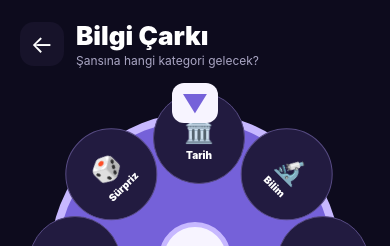
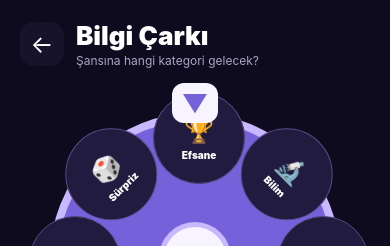
Before and after one commit to fiko933507/bir_bilgi, a React Native app: screen / in a window 390 px wide. Both pictures are taken after a click on the element 195 px from the left and 348 px from the top of the page. Shown: the top 246 px of the page. Built offline with nearby package versions, Linux system fonts and the light colour scheme.

Commit message:
feat: add legendary wheel slice

```diff
--- a/src/WheelGame.js
+++ b/src/WheelGame.js
@@ -3,7 +3,7 @@ import {View,Text,Pressable,StyleSheet,Animated,Easing} from "react-native";
 
 const SEGMENTS=[
  {name:"Tarih",icon:"🏛️"},{name:"Bilim",icon:"🔬"},{name:"Uzay",icon:"🌌"},{name:"Hayvanlar",icon:"🐾"},
- {name:"Dünya",icon:"🌍"},{name:"Teknoloji",icon:"💻"},{name:"İnsan",icon:"🧠"},{name:"Sürpriz",icon:"🎲"}
+ {name:"Dünya",icon:"🌍"},{name:"Teknoloji",icon:"💻"},{name:"İnsan",icon:"🧠"},{name:"Sürpriz",icon:"🎲"},{name:"Efsane",icon:"🏆",legendary:true}
 ];
 
 export default function WheelGame({onSelected,onBack}){
@@ -15,7 +15,7 @@ export default function WheelGame({onSelected,onBack}){
   const target=360*6+(360-(index*segment+segment/2));
   setSpinning(true);setResult(null);
   Animated.timing(rotation,{toValue:target,duration:4200,easing:Easing.out(Easing.cubic),useNativeDriver:true}).start(({finished})=>{
-   if(finished){setResult(SEGMENTS[index]);setSpinning(false);setTimeout(()=>onSelected(SEGMENTS[index].name),650);}
+   if(finished){setResult(SEGMENTS[index]);setSpinning(false);setTimeout(()=>onSelected(SEGMENTS[index].name,!!SEGMENTS[index].legendary),650);}
   });
  };
  const spinStyle={transform:[{rotate:rotation.interpolate({inputRange:[0,360],outputRange:["0deg","360deg"]})}]};
@@ -28,7 +28,7 @@ export default function WheelGame({onSelected,onBack}){
     <View style={w.center}><Text style={w.centerIcon}>?</Text></View>
    </Animated.View>
   </View>
-  {result?<View style={w.result}><Text style={w.resultSmall}>ÇARK DURDU!</Text><Text style={w.resultTitle}>{result.icon} {result.name}</Text><Text style={w.resultText}>{result.name==="Sürpriz"?"Her kategoriden sürpriz bir soru hazırlanıyor.":"Bu kategoriden şansına özel bir soru geliyor."}</Text></View>:<Text style={w.hint}>{spinning?"Dönüyor...":"Çarkı çevir ve şansını dene!"}</Text>}
+  {result?<View style={w.result}><Text style={w.resultSmall}>{result.legendary?"🏆 EFSANEVİ DİLİM!":"ÇARK DURDU!"}</Text><Text style={w.resultTitle}>{result.icon} {result.name}</Text><Text style={w.resultText}>{result.legendary?"Bu turda +100 XP değerinde zor bir soru geliyor!":result.name==="Sürpriz"?"Her kategoriden sürpriz bir soru hazırlanıyor.":"Bu kategoriden şansına özel bir soru geliyor."}</Text></View>:<Text style={w.hint}>{spinning?"Dönüyor...":"Çarkı çevir ve şansını dene!"}</Text>}
   <Pressable disabled={spinning} onPress={spin} style={[w.button,spinning&&w.disabled]}><Text style={w.buttonText}>{spinning?"🎡 Çark dönüyor...":"🎡 ÇARKI ÇEVİR"}</Text></Pressable>
   <Text style={w.note}>Her dönüşte soru havuzundan farklı bir soru seçilebilir. Bazı sorular görsel veya sesli olabilir.</Text>
  </View>
@@ -43,5 +43,5 @@ const w=StyleSheet.create({
  icon:{fontSize:24},slotText:{color:"#fff",fontSize:10,fontWeight:"900",marginTop:4},center:{width:72,height:72,borderRadius:36,backgroundColor:"#f7f4ff",alignItems:"center",justifyContent:"center",borderWidth:5,borderColor:"#c7b8ff"},
  centerIcon:{color:"#6652c5",fontSize:30,fontWeight:"900"},hint:{color:"#aaa6c4",textAlign:"center",fontSize:14,marginBottom:15},result:{backgroundColor:"#221b40",borderWidth:1,borderColor:"#40356c",borderRadius:20,padding:14,alignItems:"center",marginBottom:14},
  resultSmall:{color:"#a99bea",fontSize:9,fontWeight:"900"},resultTitle:{color:"#fff",fontSize:24,fontWeight:"900",marginTop:3},resultText:{color:"#aaa6c4",fontSize:11,marginTop:4,textAlign:"center"},
- button:{backgroundColor:"#7561d9",borderRadius:16,paddingVertical:17,alignItems:"center"},disabled:{opacity:.65},buttonText:{color:"#fff",fontWeight:"900",fontSize:15},note:{color:"#6e6980",fontSize:10,lineHeight:16,textAlign:"center",marginTop:16}
+ button:{backgroundColor:"#7561d9",borderRadius:16,paddingVertical:17,alignItems:"center"},disabled:{opacity:.65},buttonText:{color:"#fff",fontWeight:"900",fontSize:15},legendary:{color:"#ffd86b",fontSize:11,fontWeight:"900"},note:{color:"#6e6980",fontSize:10,lineHeight:16,textAlign:"center",marginTop:16}
 });
```
